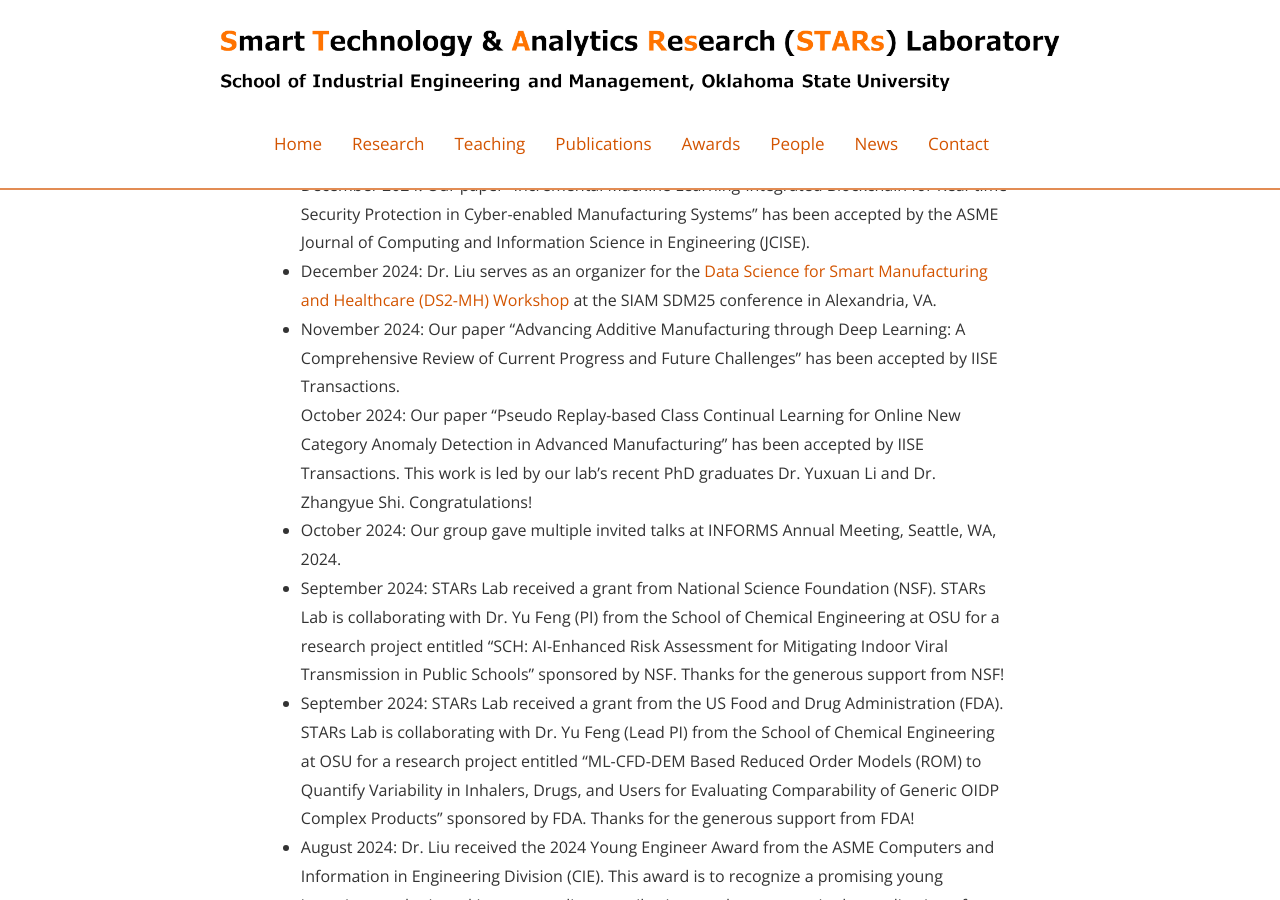
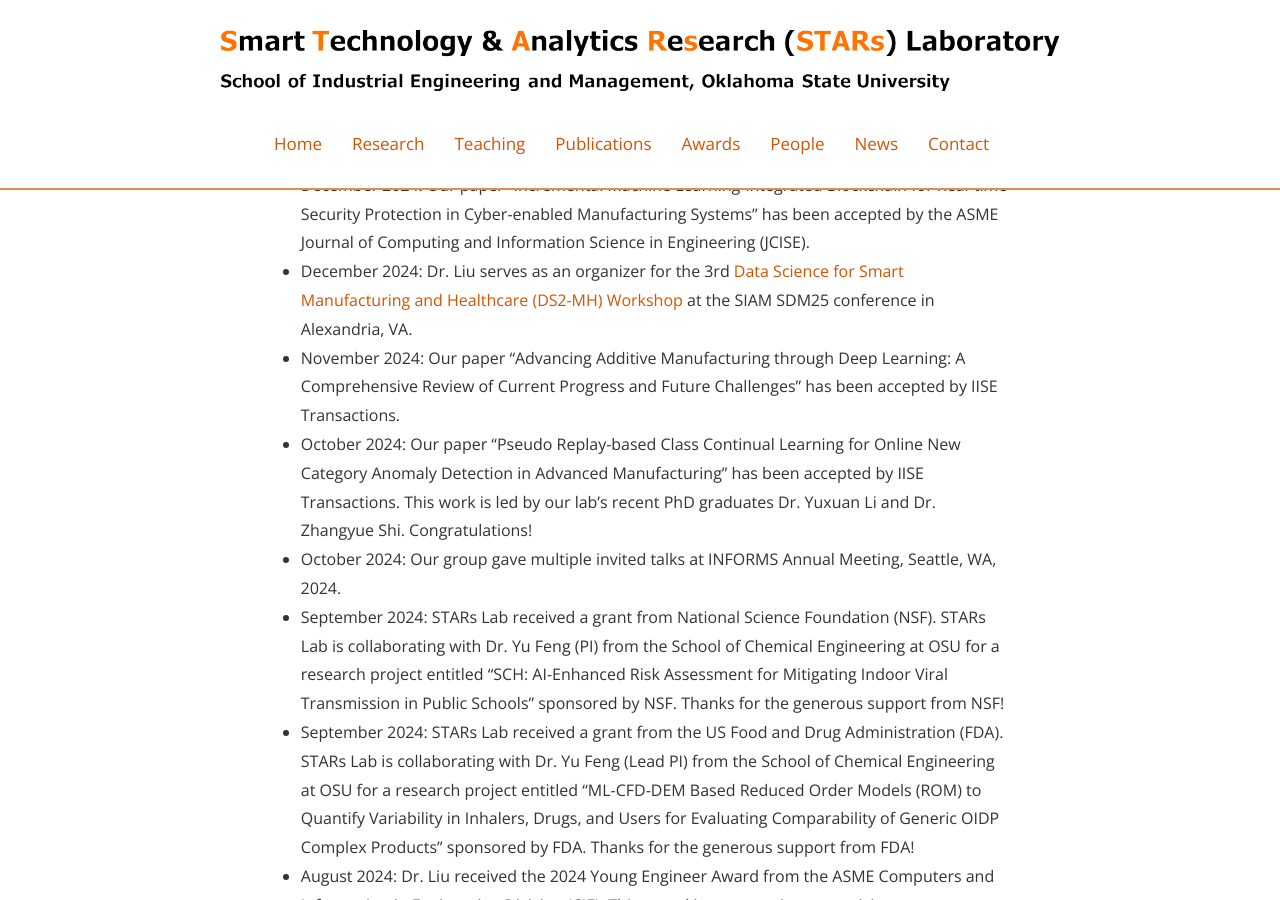
Before and after one commit to stars-laboratory/stars-laboratory.github.io, a Jekyll site: the page built from Gnews.md, in a window 1280 px wide and 900 px high, scrolled down 918 px. Built offline with Jekyll 4.4.1, drawn with Linux system fonts in a browser that asks for light colours; nearby versions of some CDN libraries; some of the changed text lies outside the part shown.

Commit message:
Update Gnews.md

```diff
--- a/Gnews.md
+++ b/Gnews.md
@@ -23,9 +23,9 @@
 
 #### Fall
 * December 2024: Our paper “Incremental Machine Learning-integrated Blockchain for Real-time Security Protection in Cyber-enabled Manufacturing Systems” has been accepted by the ASME Journal of Computing and Information Science in Engineering (JCISE).
-* December 2024: Dr. Liu serves as an organizer for the [Data Science for Smart Manufacturing and Healthcare (DS2-MH) Workshop](https://ds2mh.github.io/dssmh25/) at the SIAM SDM25 conference in Alexandria, VA.
+* December 2024: Dr. Liu serves as an organizer for the 3rd [Data Science for Smart Manufacturing and Healthcare (DS2-MH) Workshop](https://ds2mh.github.io/dssmh25/) at the SIAM SDM25 conference in Alexandria, VA.
 * November 2024: Our paper “Advancing Additive Manufacturing through Deep Learning: A Comprehensive Review of Current Progress and Future Challenges” has been accepted by IISE Transactions.
-October 2024: Our paper “Pseudo Replay-based Class Continual Learning for Online New Category Anomaly Detection in Advanced Manufacturing” has been accepted by IISE Transactions. This work is led by our lab’s recent PhD graduates Dr. Yuxuan Li and Dr. Zhangyue Shi. Congratulations!
+* October 2024: Our paper “Pseudo Replay-based Class Continual Learning for Online New Category Anomaly Detection in Advanced Manufacturing” has been accepted by IISE Transactions. This work is led by our lab’s recent PhD graduates Dr. Yuxuan Li and Dr. Zhangyue Shi. Congratulations!
 * October 2024: Our group gave multiple invited talks at INFORMS Annual Meeting, Seattle, WA, 2024.
 * September 2024: STARs Lab received a grant from National Science Foundation (NSF). STARs Lab is collaborating with Dr. Yu Feng (PI) from the School of Chemical Engineering at OSU for a research project entitled “SCH: AI-Enhanced Risk Assessment for Mitigating Indoor Viral Transmission in Public Schools” sponsored by NSF. Thanks for the generous support from NSF!
 * September 2024: STARs Lab received a grant from the US Food and Drug Administration (FDA). STARs Lab is collaborating with Dr. Yu Feng (Lead PI) from the School of Chemical Engineering at OSU for a research project entitled “ML-CFD-DEM Based Reduced Order Models (ROM) to Quantify Variability in Inhalers, Drugs, and Users for Evaluating Comparability of Generic OIDP Complex Products” sponsored by FDA. Thanks for the generous support from FDA!
```
Also changed, not shown: other parts of Gnews.md (+1 -1 lines).
